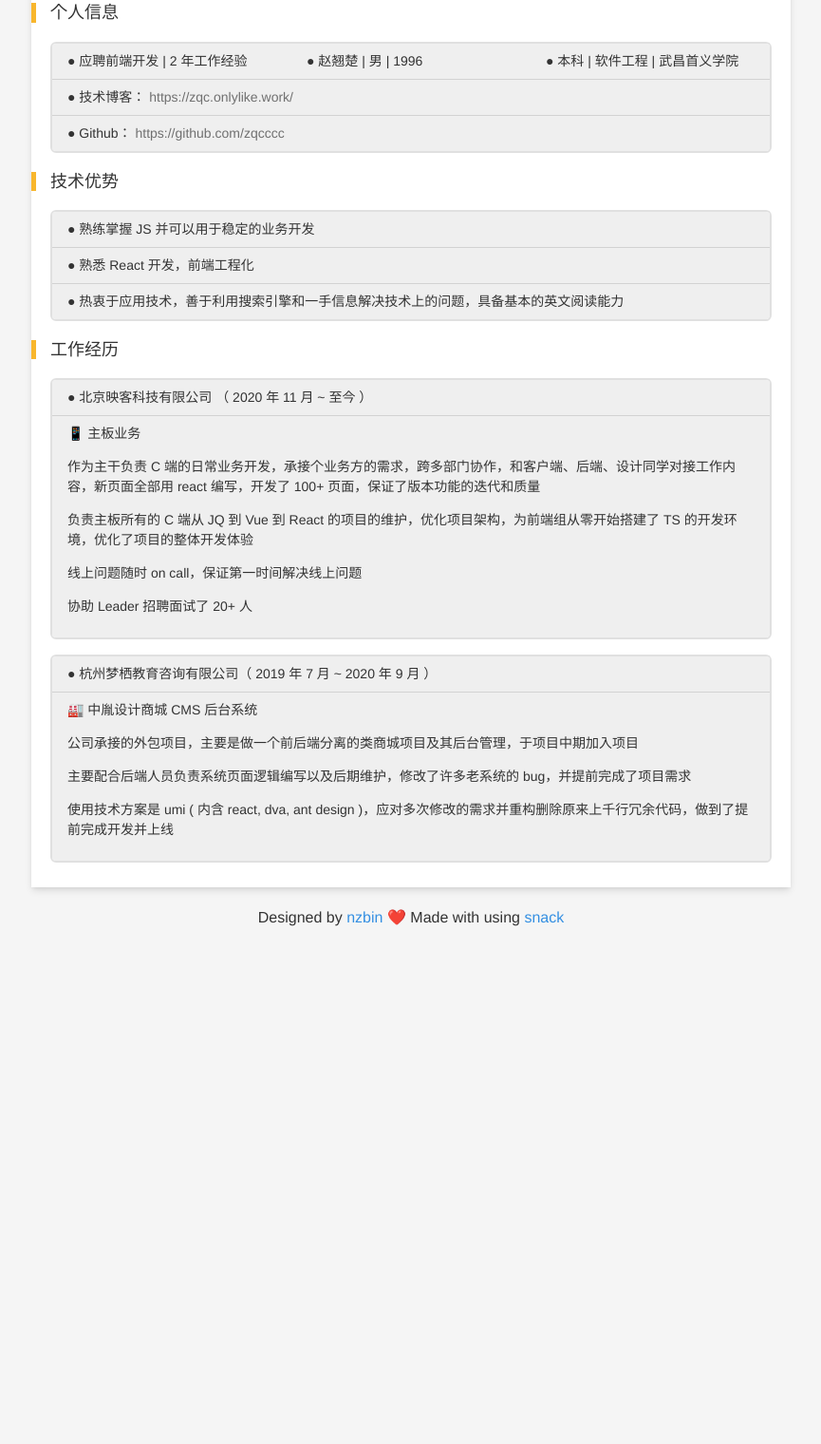
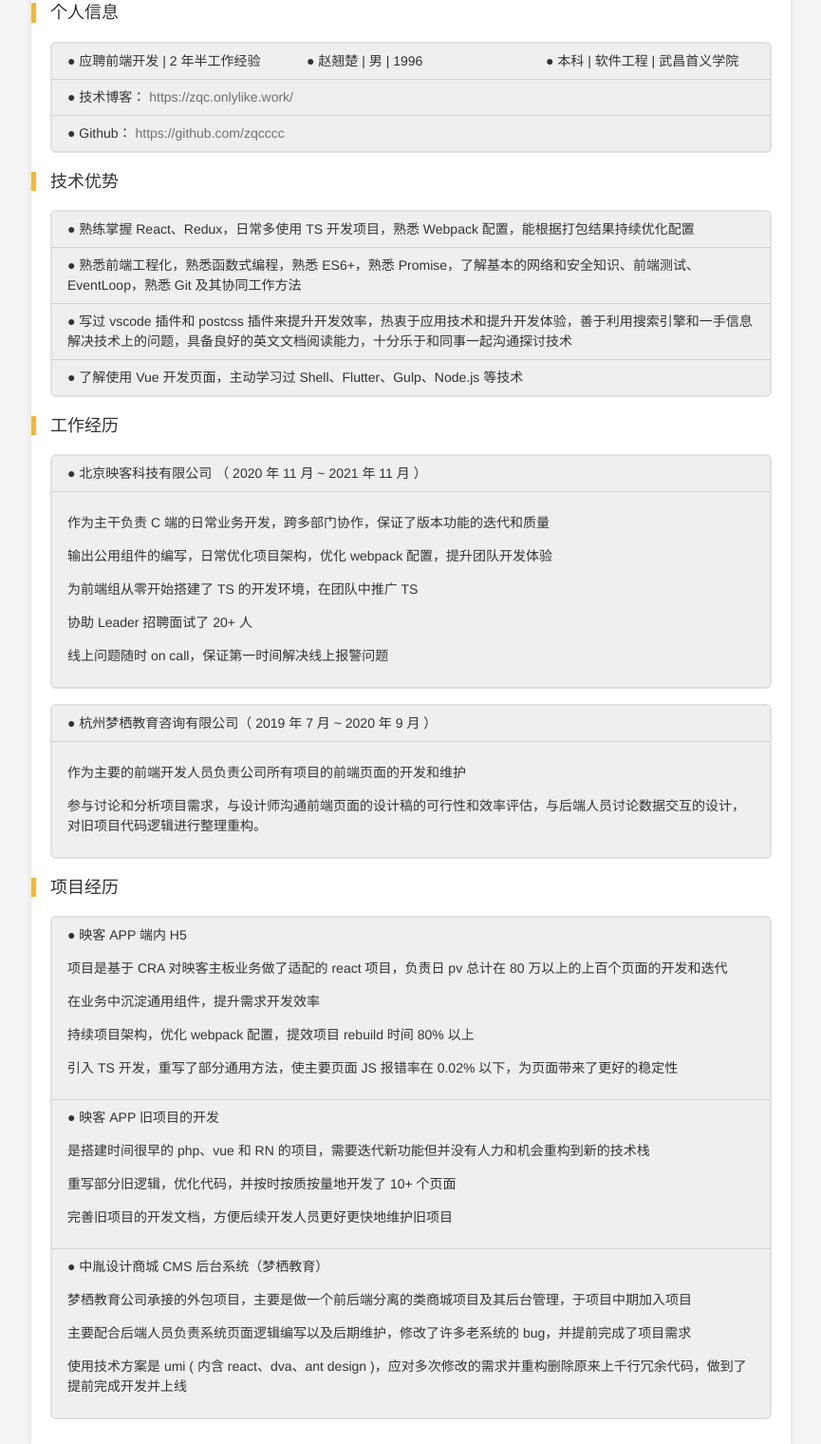
Before and after one commit to zqcccc/resume-boilerplate, a website: page src/index.html in a window 1280 px wide. Shown: the part 148-1668 px from the top of the page at 95% size, without its empty margins (207-1072 px from the left). Before the commit the page ends 1142 px from the top, so only its background shows below. Drawn offline with Linux system fonts and the light colour scheme.

Commit message:
update info

```diff
--- a/src/index.html
+++ b/src/index.html
@@ -82,7 +82,7 @@
         <div class="boxes">
           <div class="box bg-gray-lightest p-y-0">
             <div class="row g-32">
-              <div class="col-4 p-y-8">● 应聘前端开发 | 2 年工作经验</div>
+              <div class="col-4 p-y-8">● 应聘前端开发 | 2 年半工作经验</div>
               <div class="col-4 p-y-8">● 赵翘楚 | 男 | 1996</div>
               <div class="col-4 p-y-8">● 本科 | 软件工程 | 武昌首义学院</div>
             </div>
@@ -120,38 +120,127 @@
         <h1>技术优势</h1>
         <div class="boxes">
           <div class="box bg-gray-lightest">
-            ● 熟练掌握 JS 并可以用于稳定的业务开发
+            ● 熟练掌握 React、Redux，日常多使用 TS 开发项目，熟悉 Webpack 配置，能根据打包结果持续优化配置
           </div>
-          <div class="box bg-gray-lightest">● 熟悉 React 开发，前端工程化</div>
-          <!-- <div class="box bg-gray-lightest">
-            ● 虽然数学不好，但是学过一点机器学习；虽然是科班，但是计算机素养并不是很好
-          </div> -->
+          <div class="box bg-gray-lightest">● 熟悉前端工程化，熟悉函数式编程，熟悉 ES6+，熟悉 Promise，了解基本的网络和安全知识、前端测试、EventLoop，熟悉 Git 及其协同工作方法</div>
+          <div class="box bg-gray-lightest">
+            ● 写过 vscode 插件和 postcss 插件来提升开发效率，热衷于应用技术和提升开发体验，善于利用搜索引擎和一手信息解决技术上的问题，具备良好的英文文档阅读能力，十分乐于和同事一起沟通探讨技术
+          </div>
           <div class="box bg-gray-lightest">
             ●
-            热衷于应用技术，善于利用搜索引擎和一手信息解决技术上的问题，具备基本的英文阅读能力
+            了解使用 Vue 开发页面，主动学习过 Shell、Flutter、Gulp、Node.js 等技术
           </div>
         </div>
       </section>
 
-      <!-- <section>
-      <h1>开源项目</h1>
+
+      <section>
+        <h1>
+          工作经历
+          <!-- <a
+            href="https://github.com/geekcompany/ResumeSample/blob/master/web.md"
+            target="_blank"
+            class="f-w-100 text-gray-dark"
+            >ResumeSample</a
+          > -->
+        </h1>
+        <div class="boxes">
+          <div class="box bg-gray-lightest">
+            ● 北京映客科技有限公司 （ 2020 年 11 月 ~ 2021 年 11 月 ）
+          </div>
+          <div class="box bg-gray-lightest">
+            <p>
+              作为主干负责 C 端的日常业务开发，跨多部门协作，保证了版本功能的迭代和质量
+            </p>
+            <p>输出公用组件的编写，日常优化项目架构，优化 webpack 配置，提升团队开发体验</p>
+            <p>为前端组从零开始搭建了 TS 的开发环境，在团队中推广 TS</p>
+            <p>协助 Leader 招聘面试了 20+ 人</p>
+            <p>线上问题随时 on call，保证第一时间解决线上报警问题</p>
+          </div>
+          <!-- <div class="box bg-gray-lightest">
+            <p class="m-t-0">GHI 项目</p>
+            <p>
+              我在此项目负责了哪些工作，分别在哪些地方做得出色/和别人不一样/成长快，这个项目中，我最困难的问题是什么，我采取了什么措施，最后结果如何。这个项目中，我最自豪的技术细节是什么，为什么，实施前和实施后的数据对比如何，同事和领导对此的反应如何。
+            </p>
+          </div>
+          <div class="box bg-gray-lightest">
+            <p class="m-t-0">其他项目</p>
+            <p>
+              （每个公司写2~3个核心项目就好了，如果你有非常大量的项目，那么按分类进行合并，每一类选一个典型写出来。其他的一笔带过即可。）
+            </p>
+          </div> -->
+        </div>
+
+        <div class="boxes">
+          <div class="box bg-gray-lightest">
+            ● 杭州梦栖教育咨询有限公司（ 2019 年 7 月 ~ 2020 年 9 月 ）
+          </div>
+          <div class="box bg-gray-lightest">
+            <p>
+              作为主要的前端开发人员负责公司所有项目的前端页面的开发和维护
+            </p>
+            <p>
+              参与讨论和分析项目需求，与设计师沟通前端页面的设计稿的可行性和效率评估，与后端人员讨论数据交互的设计，对旧项目代码逻辑进行整理重构。
+            </p>
+          </div>
+          <!-- <div class="box bg-gray-lightest">
+            <p class="m-t-0">PQR 项目</p>
+            <p>
+              我在此项目负责了哪些工作，分别在哪些地方做得出色/和别人不一样/成长快，这个项目中，我最困难的问题是什么，我采取了什么措施，最后结果如何。这个项目中，我最自豪的技术细节是什么，为什么，实施前和实施后的数据对比如何，同事和领导对此的反应如何。
+            </p>
+          </div>
+          <div class="box bg-gray-lightest">
+            <p class="m-t-0">其他项目</p>
+            <p>
+              （每个公司写2~3个核心项目就好了，如果你有非常大量的项目，那么按分类进行合并，每一类选一个典型写出来。其他的一笔带过即可。）
+            </p>
+          </div> -->
+        </div>
+      </section>
+
+      <section>
+      <h1>项目经历</h1>
       <div class="boxes">
         <div class="box bg-gray-lightest">
-          ● ng-matero（基于 Angular Material 的中后台管理框架）：
-          <a href="https://github.com/ng-matero/ng-matero" target="_blank"
-             class="text-gray-dark">https://github.com/ng-matero/ng-matero</a>
+          ● 映客 APP 端内 H5
+          <p>
+            项目是基于 CRA 对映客主板业务做了适配的 react 项目，负责日 pv 总计在 80 万以上的上百个页面的开发和迭代
+          </p>
+          <p>
+            在业务中沉淀通用组件，提升需求开发效率
+          </p>
+          <p>
+            持续项目架构，优化 webpack 配置，提效项目 rebuild 时间 80% 以上
+          </p>
+          <p>
+            引入 TS 开发，重写了部分通用方法，使主要页面 JS 报错率在 0.02% 以下，为页面带来了更好的稳定性
+          </p>
         </div>
         <div class="box bg-gray-lightest">
-          ● extensions（Angular Material 扩展组件库）：
-          <a href="https://github.com/ng-matero/extensions" target="_blank"
-             class="text-gray-dark">https://github.com/ng-matero/extensions</a>
+          ● 映客 APP 旧项目的开发
+          <p>
+            是搭建时间很早的 php、vue 和 RN 的项目，需要迭代新功能但并没有人力和机会重构到新的技术栈
+          </p>
+          <p>
+            重写部分旧逻辑，优化代码，并按时按质按量地开发了 10+ 个页面
+          </p>
+          <p>
+            完善旧项目的开发文档，方便后续开发人员更好更快地维护旧项目
+          </p>
         </div>
         <div class="box bg-gray-lightest">
-          ● photoviewer（图片查看器插件纯 JS 版）：
-          <a href="https://github.com/nzbin/photoviewer" target="_blank"
-             class="text-gray-dark">https://github.com/nzbin/photoviewer</a>
+          ● 中胤设计商城 CMS 后台系统（梦栖教育）
+          <p>
+            梦栖教育公司承接的外包项目，主要是做一个前后端分离的类商城项目及其后台管理，于项目中期加入项目
+          </p>
+          <p>
+            主要配合后端人员负责系统页面逻辑编写以及后期维护，修改了许多老系统的 bug，并提前完成了项目需求
+          </p>
+          <p>
+            使用技术方案是 umi ( 内含 react、dva、ant design )，应对多次修改的需求并重构删除原来上千行冗余代码，做到了提前完成开发并上线
+          </p>
         </div>
-        <div class="box bg-gray-lightest">
+        <!-- <div class="box bg-gray-lightest">
           ● domq（完美替换 jQuery 的模块化 DOM 库）：
           <a href="https://github.com/nzbin/domq" target="_blank"
              class="text-gray-dark">https://github.com/nzbin/domq</a>
@@ -185,11 +274,11 @@
           ● CardShow（卡片式抽奖插件）：
           <a href="https://github.com/nzbin/CardShow" target="_blank"
              class="text-gray-dark">https://github.com/nzbin/CardShow</a>
-        </div>
+        </div> -->
       </div>
     </section>
 
-    <section>
+    <!-- <section>
       <h1>技术文章</h1>
       <div class="boxes">
         <div class="box bg-gray-lightest">
@@ -255,75 +344,6 @@
       </div>
     </section> -->
 
-      <section>
-        <h1>
-          工作经历
-          <!-- <a
-            href="https://github.com/geekcompany/ResumeSample/blob/master/web.md"
-            target="_blank"
-            class="f-w-100 text-gray-dark"
-            >ResumeSample</a
-          > -->
-        </h1>
-        <div class="boxes">
-          <div class="box bg-gray-lightest">
-            ● 北京映客科技有限公司 （ 2020 年 11 月 ~ 至今 ）
-          </div>
-          <div class="box bg-gray-lightest">
-            <p class="m-t-0">📱 主板业务</p>
-            <p>
-              作为主干负责 C 端的日常业务开发，承接个业务方的需求，跨多部门协作，和客户端、后端、设计同学对接工作内容，新页面全部用 react 编写，开发了 100+ 页面，保证了版本功能的迭代和质量
-            </p>
-            <p>负责主板所有的 C 端从 JQ 到 Vue 到 React 的项目的维护，优化项目架构，为前端组从零开始搭建了 TS 的开发环境，优化了项目的整体开发体验</p>
-            <p>线上问题随时 on call，保证第一时间解决线上问题</p>
-            <p>协助 Leader 招聘面试了 20+ 人</p>
-          </div>
-          <!-- <div class="box bg-gray-lightest">
-            <p class="m-t-0">GHI 项目</p>
-            <p>
-              我在此项目负责了哪些工作，分别在哪些地方做得出色/和别人不一样/成长快，这个项目中，我最困难的问题是什么，我采取了什么措施，最后结果如何。这个项目中，我最自豪的技术细节是什么，为什么，实施前和实施后的数据对比如何，同事和领导对此的反应如何。
-            </p>
-          </div>
-          <div class="box bg-gray-lightest">
-            <p class="m-t-0">其他项目</p>
-            <p>
-              （每个公司写2~3个核心项目就好了，如果你有非常大量的项目，那么按分类进行合并，每一类选一个典型写出来。其他的一笔带过即可。）
-            </p>
-          </div> -->
-        </div>
-
-        <div class="boxes">
-          <div class="box bg-gray-lightest">
-            ● 杭州梦栖教育咨询有限公司（ 2019 年 7 月 ~ 2020 年 9 月 ）
-          </div>
-          <div class="box bg-gray-lightest">
-            <p class="m-t-0">🏭 中胤设计商城 CMS 后台系统</p>
-            <p>
-              公司承接的外包项目，主要是做一个前后端分离的类商城项目及其后台管理，于项目中期加入项目
-            </p>
-            <p>
-              主要配合后端人员负责系统页面逻辑编写以及后期维护，修改了许多老系统的
-              bug，并提前完成了项目需求
-            </p>
-            <p>
-              使用技术方案是 umi ( 内含 react, dva, ant design
-              )，应对多次修改的需求并重构删除原来上千行冗余代码，做到了提前完成开发并上线
-            </p>
-          </div>
-          <!-- <div class="box bg-gray-lightest">
-            <p class="m-t-0">PQR 项目</p>
-            <p>
-              我在此项目负责了哪些工作，分别在哪些地方做得出色/和别人不一样/成长快，这个项目中，我最困难的问题是什么，我采取了什么措施，最后结果如何。这个项目中，我最自豪的技术细节是什么，为什么，实施前和实施后的数据对比如何，同事和领导对此的反应如何。
-            </p>
-          </div>
-          <div class="box bg-gray-lightest">
-            <p class="m-t-0">其他项目</p>
-            <p>
-              （每个公司写2~3个核心项目就好了，如果你有非常大量的项目，那么按分类进行合并，每一类选一个典型写出来。其他的一笔带过即可。）
-            </p>
-          </div> -->
-        </div>
-      </section>
     </main>
 
     <footer class="footer text-center">
```
